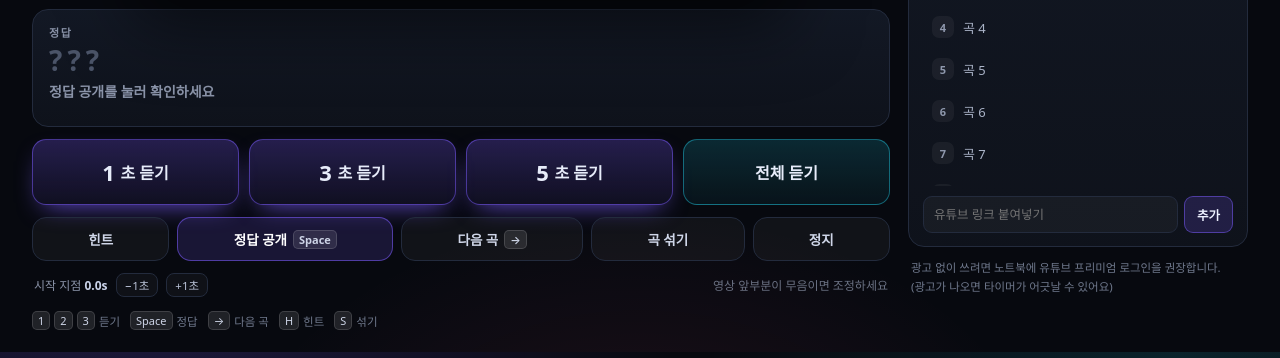
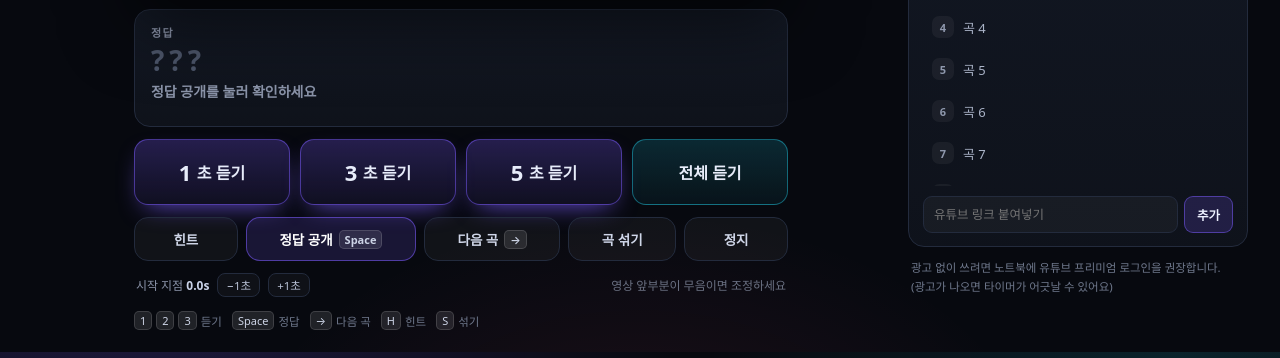
Before and after one commit to doxhen/-, a plain HTML site: page intro-quiz/index.html in a window 1280 px wide. Shown: the part 448-806 px from the top of the page. Drawn offline with Linux system fonts and the light colour scheme.

Commit message:
style(intro-quiz): 조작부를 영상 화면 폭에 맞춰 정렬

```diff
--- a/intro-quiz/index.html
+++ b/intro-quiz/index.html
@@ -59,6 +59,15 @@
     padding:0 clamp(14px,3vw,32px) 28px;align-items:start;
   }
   .stage-col{display:flex;flex-direction:column;gap:12px;min-width:0}
+  .stage-col > .answer,
+  .stage-col > .play-row,
+  .stage-col > .tools-row,
+  .stage-col > .nudge,
+  .stage-col > .keys{
+    width:100%;
+    max-width:min(100%, max(320px, calc(177.78vh - 768px)));
+    margin-inline:auto;
+  }
   .side{display:flex;flex-direction:column;gap:12px;min-width:0}
 
   /* ---------- screen ---------- */
```
